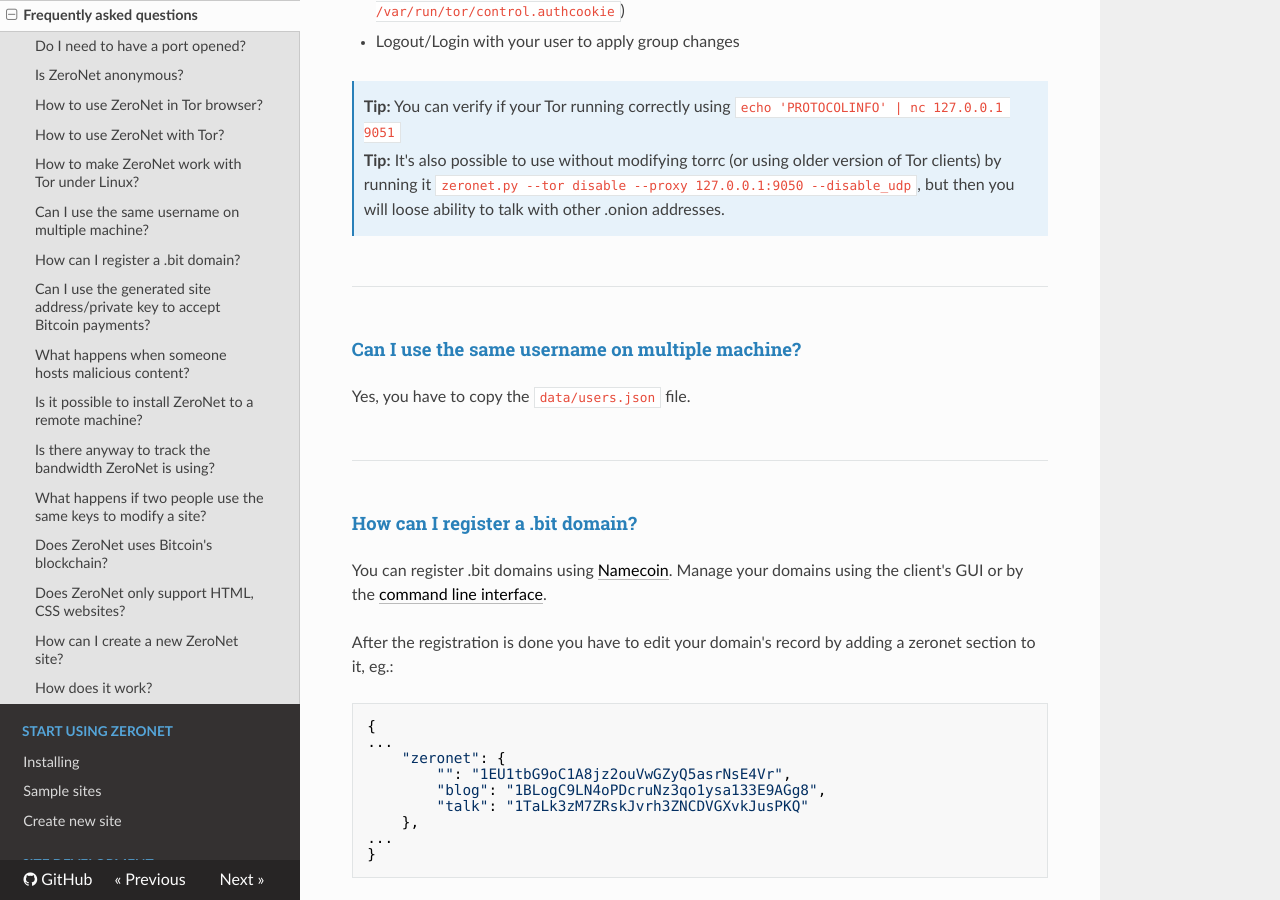
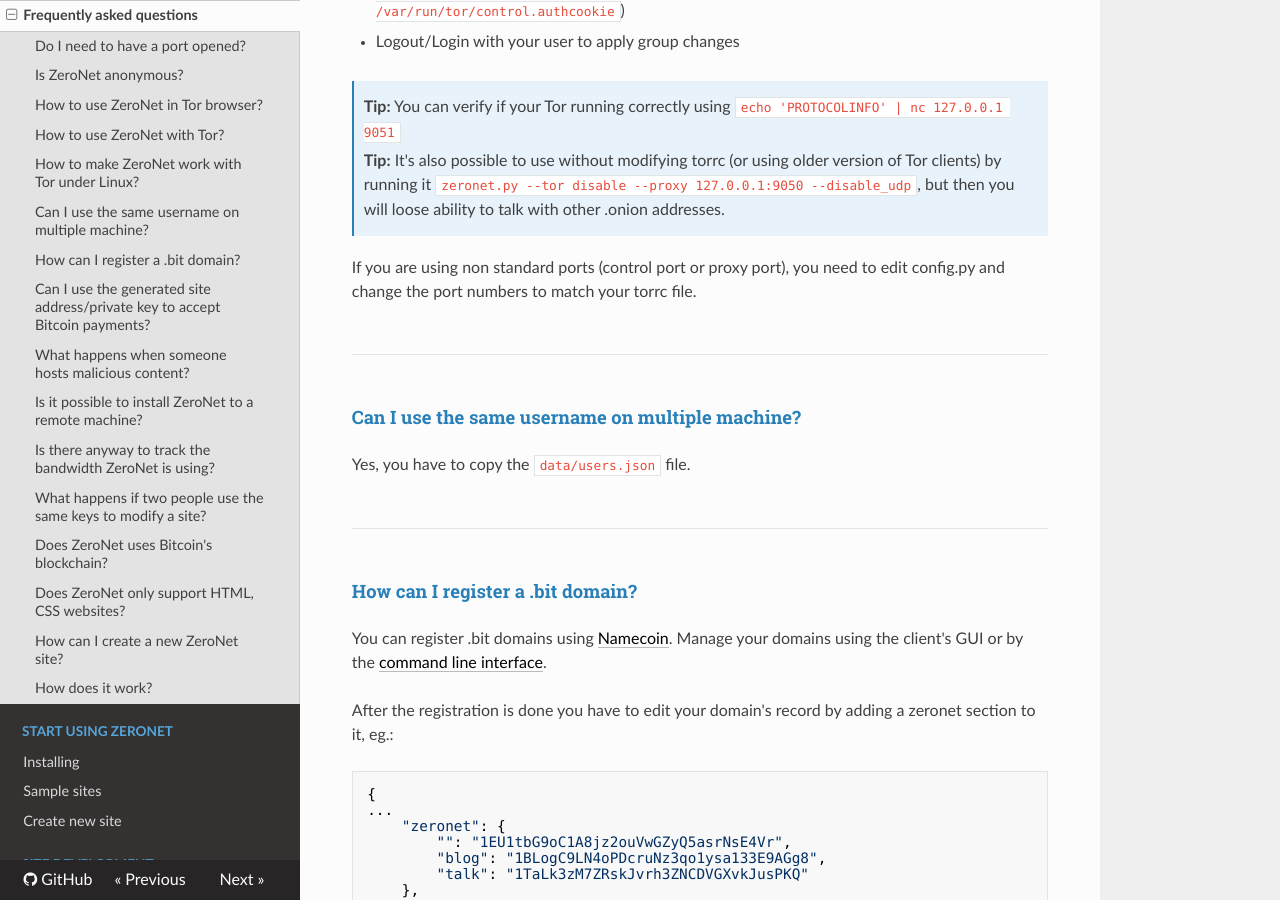
Before and after one commit to HelloZeroNet/Documentation, an MkDocs documentation site: the page built from docs/faq.md, in a window 1280 px wide and 900 px high, scrolled down 2222 px. Built offline with MkDocs 1.6.1, drawn with Linux system fonts in a browser that asks for light colours; nearby versions of some CDN libraries; comment, search, counter and statistics services are not loaded; old or Windows-style settings are respelled for this version of MkDocs.

Commit message:
Update faq.md
added information for Tor non standard ports.

```diff
--- a/docs/faq.md
+++ b/docs/faq.md
@@ -79,7 +79,7 @@
 
 > __Tip:__ It's also possible to use without modifying torrc (or using older version of Tor clients) by running it `zeronet.py --tor disable --proxy 127.0.0.1:9050 --disable_udp`, but then you will loose ability to talk with other .onion addresses.
 
-
+If you are using non standard ports (control port or proxy port), you need to edit config.py and change the port numbers to match your torrc file.
 
 ---
 
```
